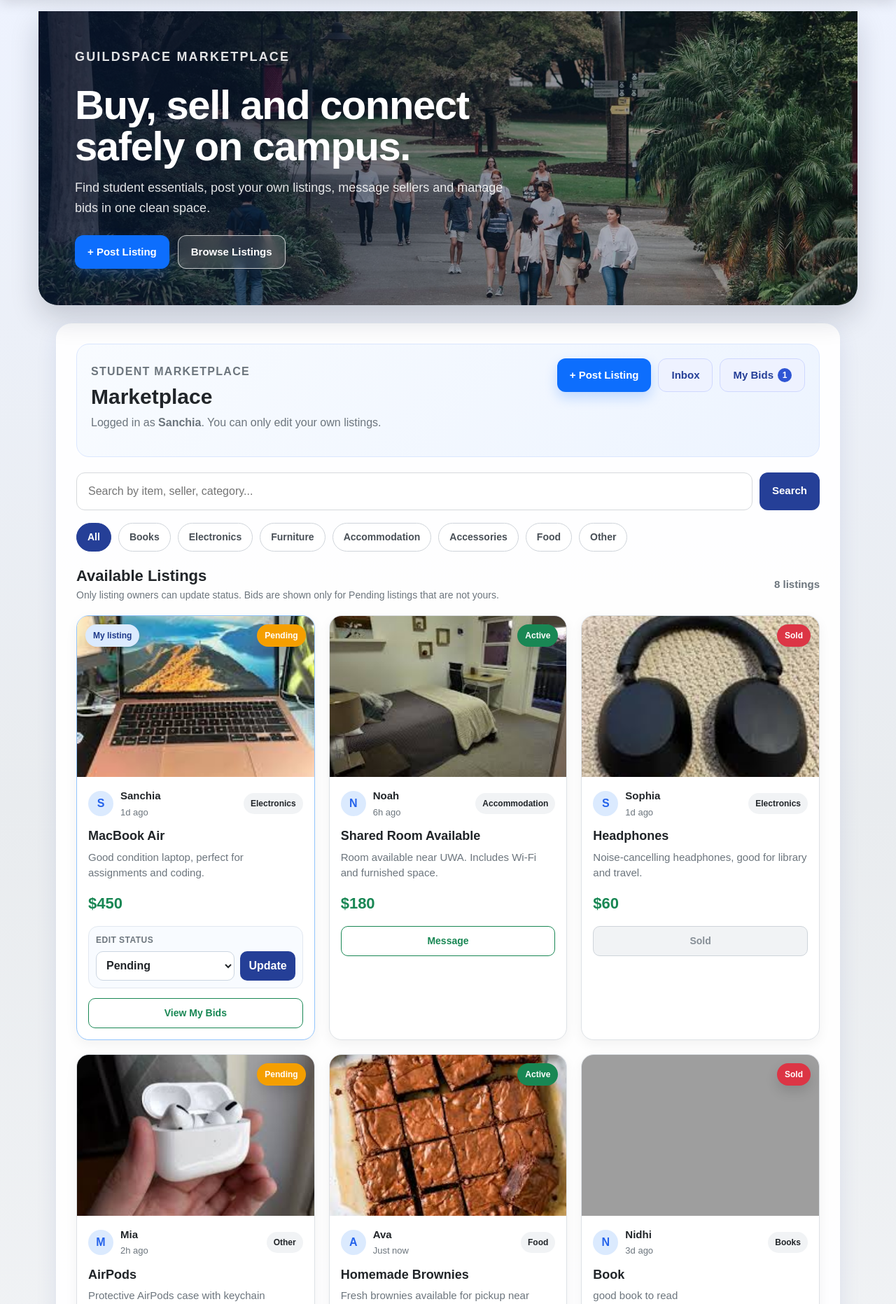
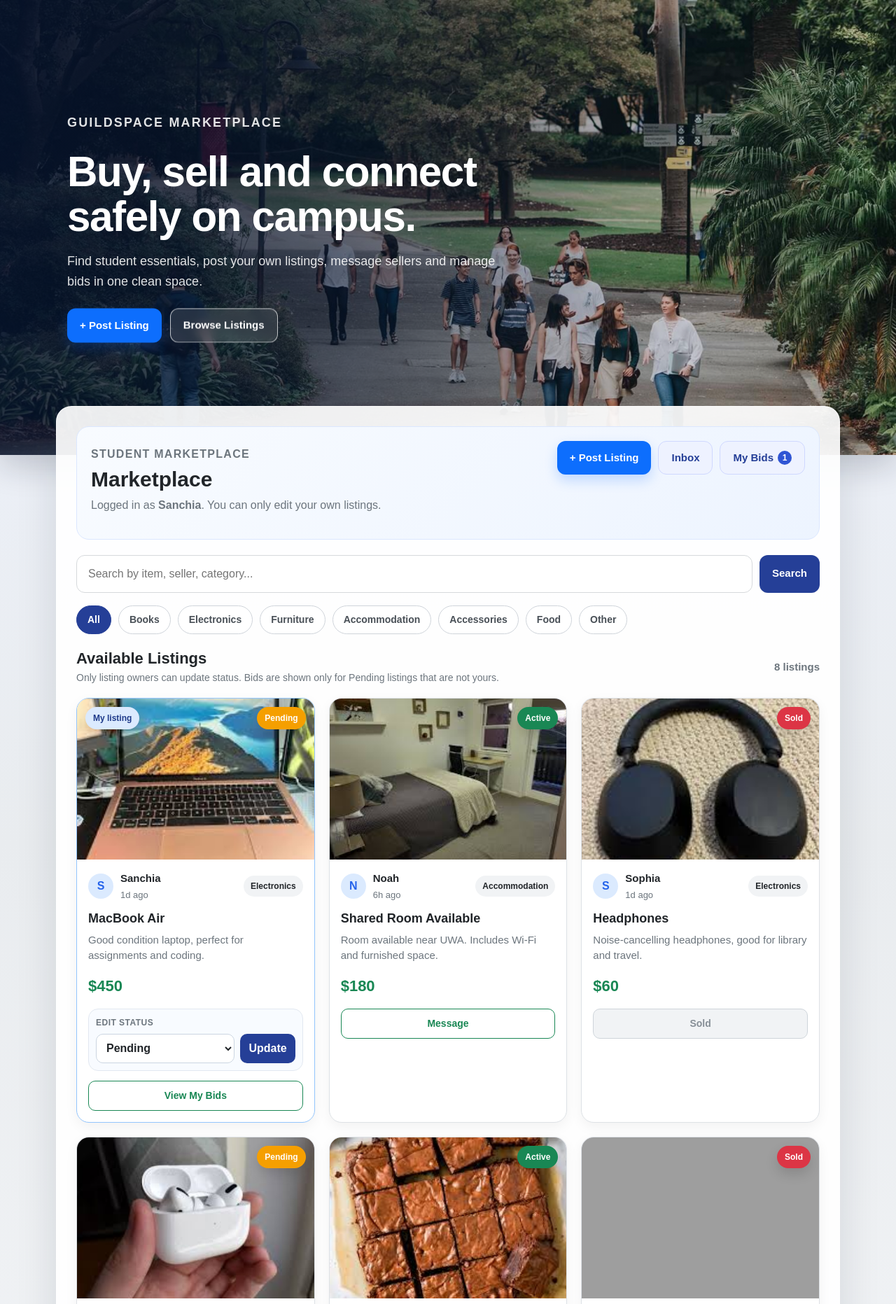
Before and after one commit to SanchiaLakkarvi/AgileWebDevelopment2026, a Flask app: page /marketplace in a window 1280 px wide. Shown: the part 78-1941 px from the top of the page at 70% size. Run offline with Flask 3, Linux system fonts and the light colour scheme; the visitor is signed in with stand-in values (Sample User, id 1); grey boxes are pictures that could not be loaded.

Commit message:
Improve marketplace hero layout

```diff
--- a/static/css/style.css
+++ b/static/css/style.css
@@ -649,3 +649,65 @@ body {
   background-color: #ffffff;
   border-top: 1px solid #dbeafe;
 }
+
+/* Marketplace hero size adjustment only */
+.market-hero {
+    width: 100vw;
+    height: clamp(500px, 52vw, 650px);
+    margin-left: calc(50% - 50vw);
+    margin-right: calc(50% - 50vw);
+    margin-top: -16px;
+    margin-bottom: 0;
+    border-radius: 0;
+    overflow: hidden;
+    position: relative;
+}
+
+.market-hero img {
+    width: 100%;
+    height: 100%;
+    object-fit: cover;
+    display: block;
+}
+
+/* keeps the dark readable overlay on the left like Forum */
+.market-hero::after {
+    content: "";
+    position: absolute;
+    inset: 0;
+    background: linear-gradient(
+        90deg,
+        rgba(5, 18, 45, 0.82) 0%,
+        rgba(5, 18, 45, 0.58) 38%,
+        rgba(5, 18, 45, 0.22) 70%,
+        rgba(5, 18, 45, 0.08) 100%
+    );
+    z-index: 1;
+}
+
+.market-hero-overlay {
+    position: absolute;
+    z-index: 2;
+    top: 50%;
+    left: 7.5%;
+    transform: translateY(-50%);
+    max-width: 620px;
+    padding: 0;
+}
+
+.market-hero-overlay h1 {
+    font-size: clamp(46px, 4.7vw, 70px);
+    line-height: 1.08;
+}
+
+/* makes the marketplace card overlap the bottom of the hero */
+.market-hero + .page-shell {
+    position: relative;
+    z-index: 3;
+    margin-top: -70px;
+}
+
+.market-hero + .page-shell .marketplace-wrapper {
+    border-radius: 22px;
+    box-shadow: 0 24px 60px rgba(15, 23, 42, 0.12);
+}
```
